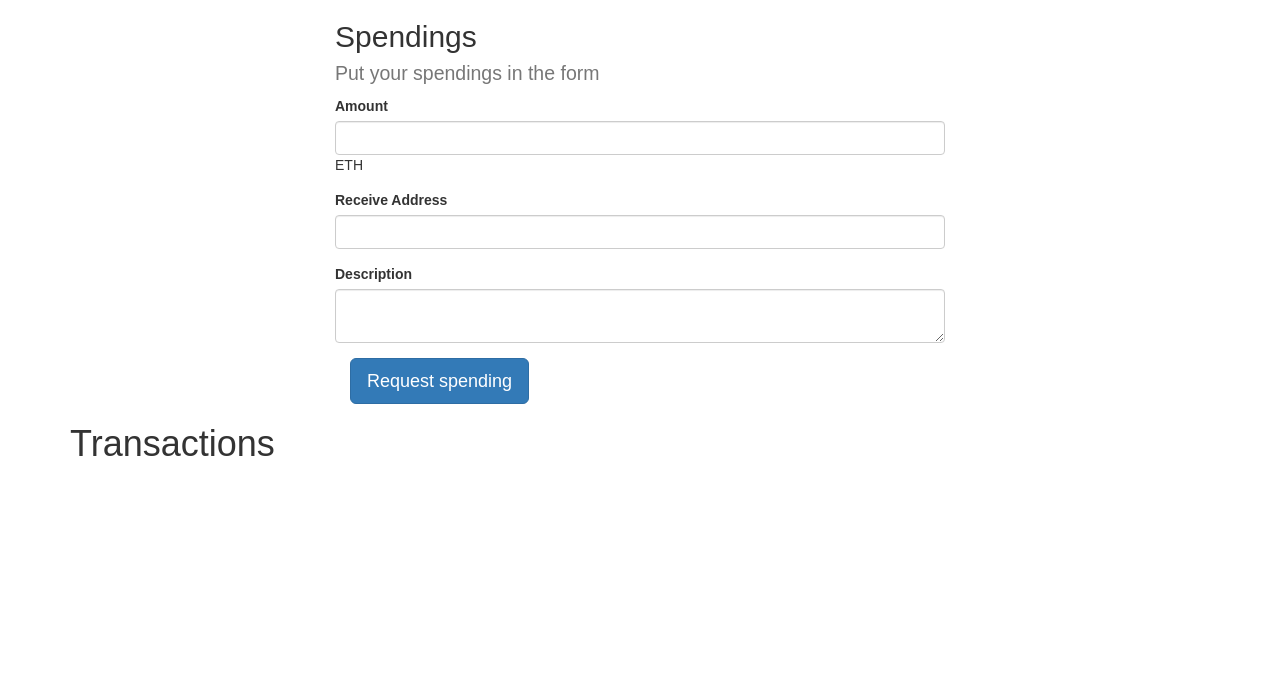
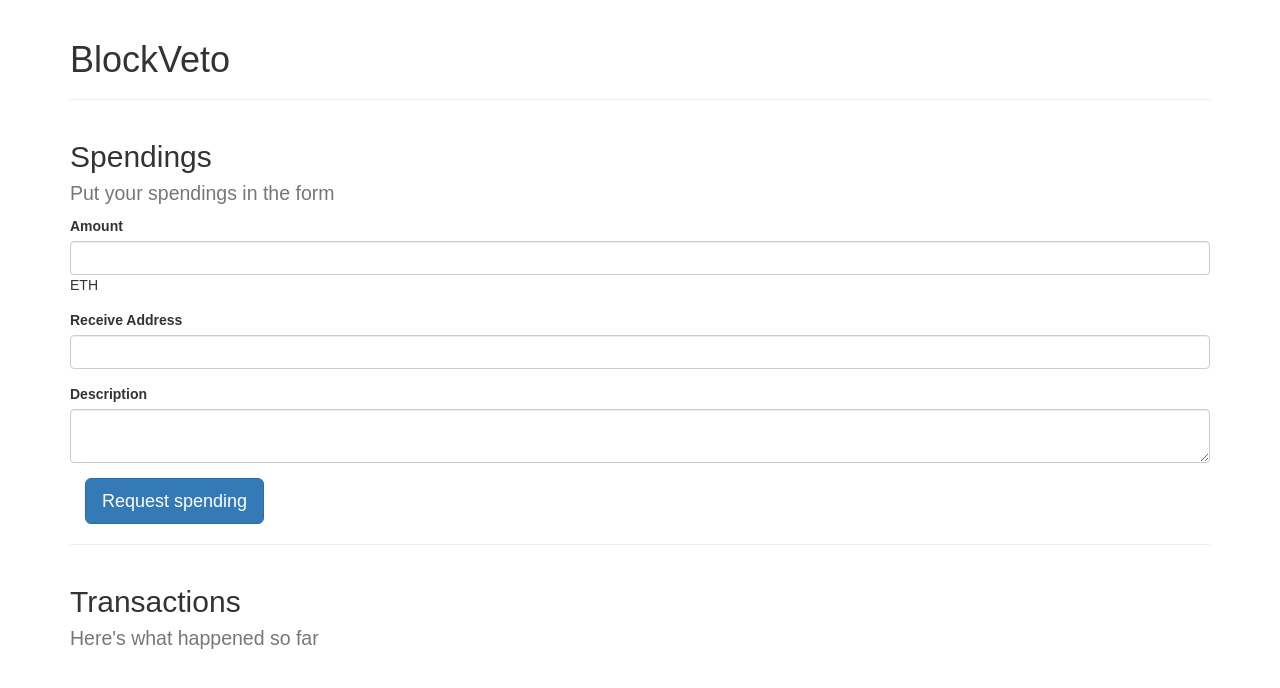
Before and after one commit to u-amine/ICOBlockveto, a React (Create React App) app: page / in a window 1280 px wide. Shown: the top 688 px of the page. Built offline with nearby package versions, Linux system fonts and the light colour scheme.

Commit message:
Small UI improvements

```diff
--- a/src/App.js
+++ b/src/App.js
@@ -30,7 +30,8 @@ class TransactionForm extends React.Component {
 
   render() {
     return (
-      <form className="col-md-6 col-md-offset-3" onSubmit={this.handleSubmit}>
+      <div className="row">
+        <form className="col-xs-12" onSubmit={this.handleSubmit}>
           <h2>
             Spendings<br />
             <small>Put your spendings in the form</small>
@@ -54,6 +55,7 @@ class TransactionForm extends React.Component {
             </button>
           </div>
         </form>
+      </div>
     );
   }
 }
@@ -85,10 +87,12 @@ const FailureStatus = () => (
 
 const TransactionsList = ({ transactions }) => {
   return (
-    <div className="container">
+    <div>
       <div className="row">
         <div className="col-xs-12">
-          <h1>Transactions</h1>
+          <h2>Transactions<br/>
+            <small>Here's what happened so far</small>
+          </h2>
         </div>
       </div>
       <div className="row">
@@ -125,8 +129,12 @@ class App extends Component {
 
   render() {
     return (
-      <div className="App">
+      <div className="App container">
+        <div class="page-header">
+          <h1>BlockVeto</h1>
+        </div>
         <TransactionForm />
+        <hr />
         <TransactionsList transactions={this.state.transactions} />
       </div>
     );
```
Lines whose indentation alone changed are shown as unchanged.
